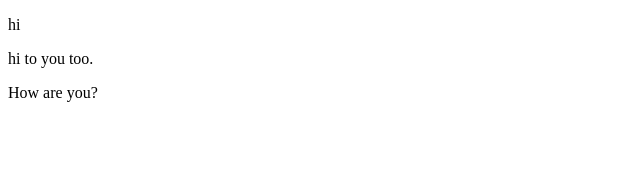
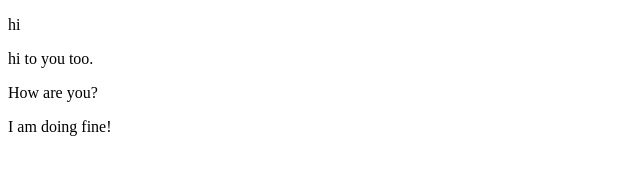
Before and after one commit to CurlyCutie/1stproject, a plain HTML site: page index.html in a window 1280 px wide. Shown: the whole page, without its empty margins (0-640 px from the left). Drawn offline with Linux system fonts and the light colour scheme.

Commit message:
I answer your question
I said i am fine

```diff
--- a/index.html
+++ b/index.html
@@ -15,5 +15,8 @@
     </p>
         How are you?
     </p>
+    </p>
+        I am doing fine!
+    </p>
 </body>
 </html>
```
